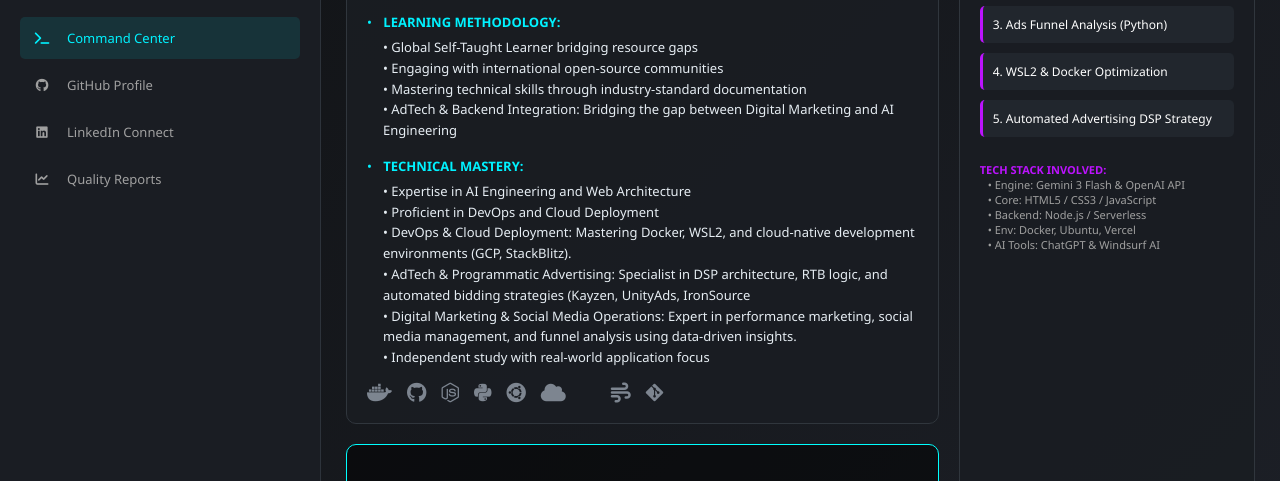
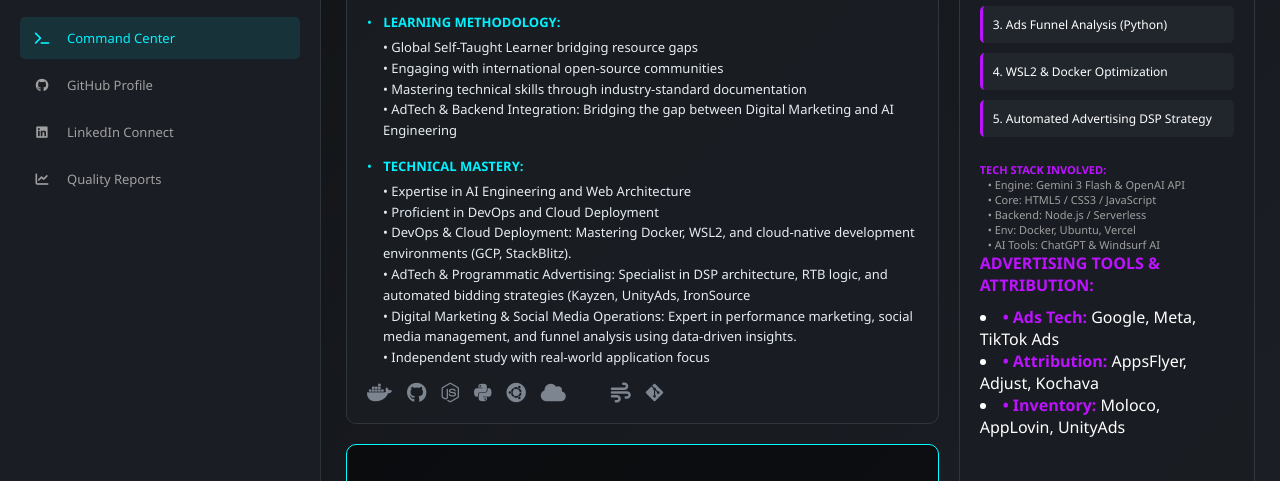
Before and after one commit to fandiyoku-netizen/ai-content-generator, a website: page index.html in a window 1280 px wide. Shown: the part 232-713 px from the top of the page. Drawn offline with Linux system fonts and the light colour scheme; some icons are missing.

Commit message:
Update index.html

```diff
--- a/index.html
+++ b/index.html
@@ -312,7 +312,7 @@
     <!-- WRITING SCRIPT -->
     <div style="color: #e0e0e0; font-family: Arial, sans-serif; line-height: 1.6; font-size: 0.9em;">
         <p><strong>Navigating the Digital Advertising Ecosystem 2026</strong></p>
-        <p>Analisis ini mengeksplorasi sinergi antara platform atribusi seperti <strong>AppsFlyer</strong> dan <strong>Adjust</strong> dengan jaringan iklan performa tinggi seperti <strong>Moloco</strong> dan <strong>AppLovin</strong>. Fokus utama adalah pada optimasi <em>Real-Time Bidding</em> (RTB) dan efisiensi biaya per akuisisi (CPA) melalui integrasi API yang presisi.</p>
+        <p>This analysis explores the synergies between attribution platforms such as <strong>AppsFlyer</strong> dan <strong>Adjust</strong> with high-performance ad networks like <strong>Moloco</strong> dan <strong>AppLovin</strong>. The main focus is on optimization <em>Real-Time Bidding</em> (RTB) and cost per acquisition (CPA) efficiency through precise API integration.</p>
         <p><a href="https://sites.google.com/view/appsflyermolocoandapplovininte/beranda" target="_blank" style="color: #00ffff; text-decoration: none;">[ Read the Full Case Study on Google Sites ]</a></p>
     </div>
 </div>
@@ -342,7 +342,12 @@
           <span style="margin-left: 8px;">• Env: Docker, Ubuntu, Vercel</span><br>
           <span style="margin-left: 8px;">• AI Tools: ChatGPT & Windsurf AI</span>
         </div>
-      </div>
+         <strong style="color: var(--neon-purple);">ADVERTISING TOOLS & ATTRIBUTION:</strong><br>
+        <li style="margin-top: 10px;"><strong style="color: var(--neon-purple);">• Ads Tech:</strong> Google, Meta, TikTok Ads</li>
+        <li><strong style="color: var(--neon-purple);">• Attribution:</strong> AppsFlyer, Adjust, Kochava</li>
+        <li><strong style="color: var(--neon-purple);">• Inventory:</strong> Moloco, AppLovin, UnityAds</li>
+    </ul>
+</div>
 
     </div>
   </div>
```
